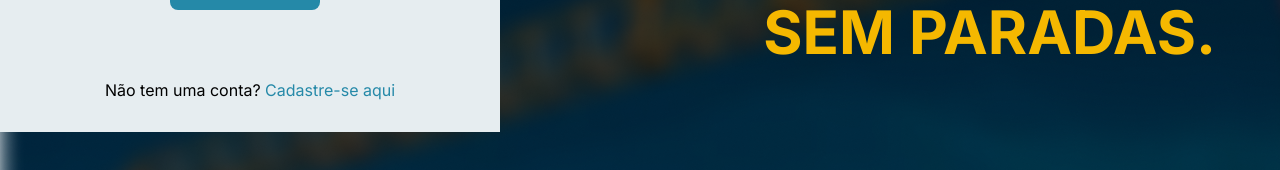
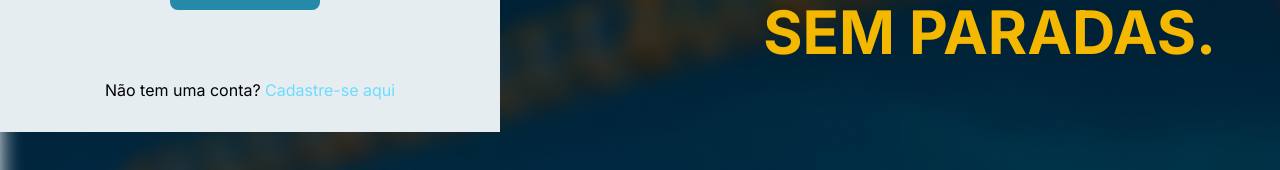
Before and after one commit to FilipeCampos2424/agendamento_maquinario, a plain HTML site: page src/frontend/login.html in a window 1280 px wide. In both pictures the pointer is over the link "Cadastre-se aqui". Shown: the part 469-639 px from the top of the page. Drawn offline with Linux system fonts and the light colour scheme.

Commit message:
Adicionado hover no texto de cadastro/login

```diff
--- a/src/frontend/css/style.css
+++ b/src/frontend/css/style.css
@@ -58,6 +58,7 @@ padding-top: 70px;
 }
 
 
+
 .campo-texto {
 width: 300px;
 height: 45px;
@@ -74,6 +75,11 @@ font-size: 13px;
 .linkcadastro {
     text-decoration: none;
     color: #2589A8;
+}
+
+.linkcadastro:hover {
+    color: #6bdcff;
+    transition-duration: 0.3s;
 }
 
 .container {
```
